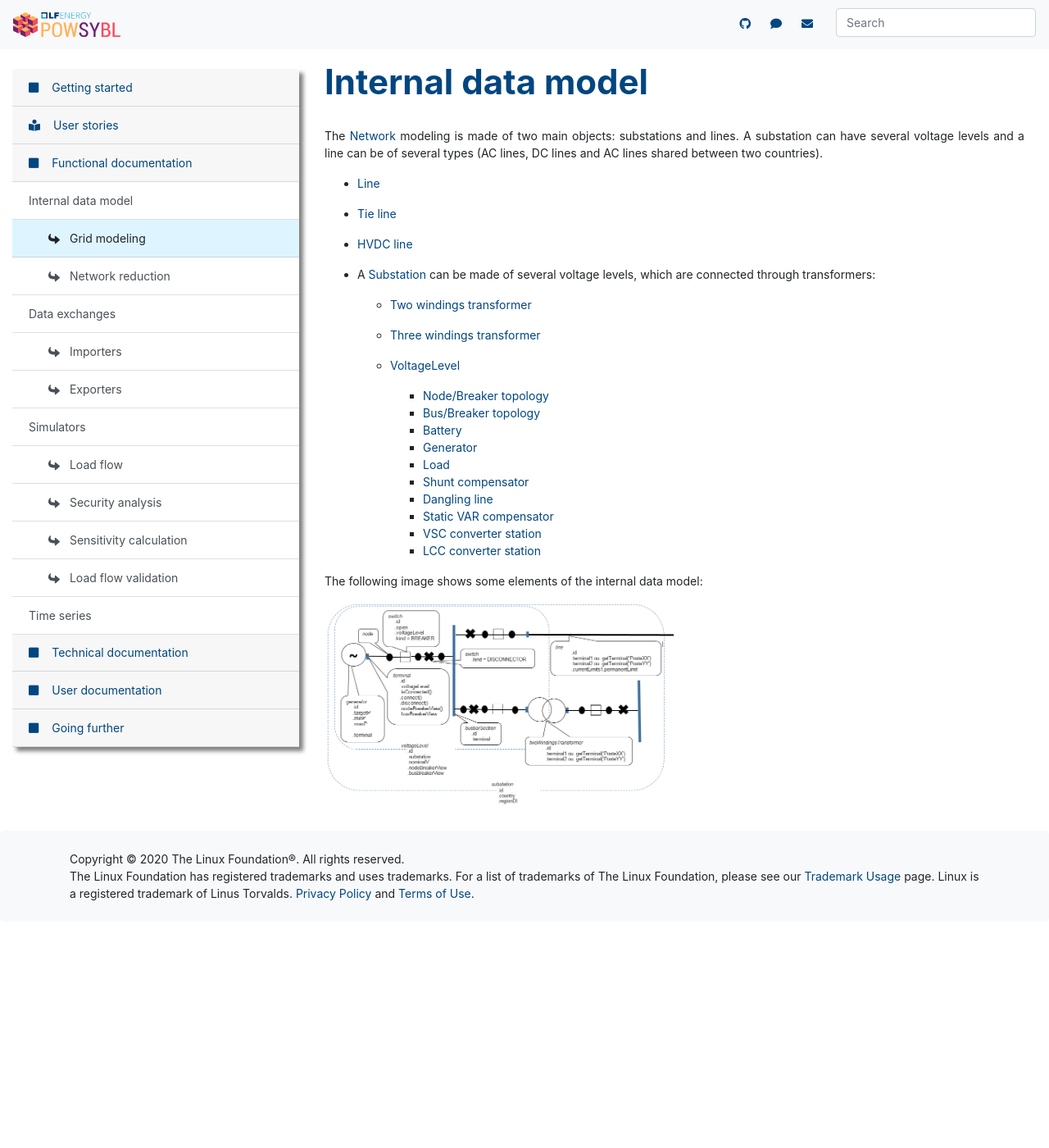
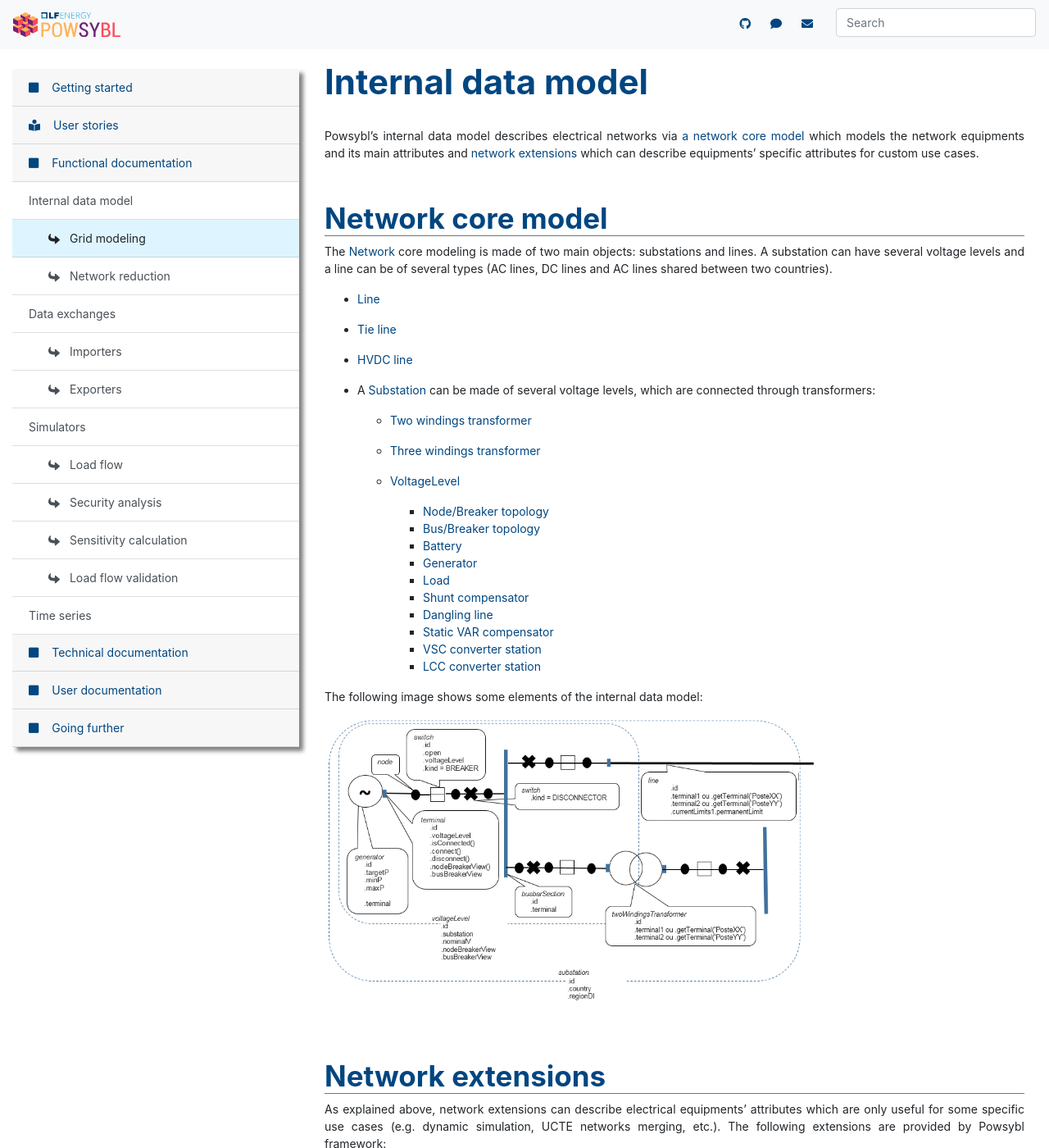
Before and after one commit to powsybl/powsybl.github.io, a Jekyll site: the page built from docs/iidm/model/index.md, in a window 1280 px wide and 1400 px high. Shown: the whole window at 82% size. Built offline with Jekyll 4.4.1, drawn with Linux system fonts in a browser that asks for light colours; nearby versions of some CDN libraries; some of the changed text lies outside the part shown.

Commit message:
Introduce concept of network extensions
Signed-off-by: RALAMBOTIANA MIORA <miora.ralambotiana@rte-france.com>

```diff
--- a/docs/iidm/model/index.md
+++ b/docs/iidm/model/index.md
@@ -3,8 +3,12 @@
 layout: default
 ---
 
+Powsybl's internal data model describes electrical networks via [a network core model](#network-core-mode) which models the network equipments
+and its main attributes and [network extensions](#network-extensions) which can describe equipments' specific attributes for custom use cases.
 
-The [Network](network.md) modeling is made of two main objects: substations and lines. A substation can have several voltage levels and a line can be of several types (AC lines, DC lines and AC lines shared between two countries).
+# Network core model
+
+The [Network](network.md) core modeling is made of two main objects: substations and lines. A substation can have several voltage levels and a line can be of several types (AC lines, DC lines and AC lines shared between two countries).
 
 - [Line](line.md)
 
@@ -32,4 +36,22 @@
 
 The following image shows some elements of the internal data model:
 
-![IIDM model](./images/schema-iidm.png){: width="50%" .center-image}
+![IIDM model](./images/schema-iidm.PNG){: width="70%" .center-image}
+
+# Network extensions
+
+As explained above, network extensions can describe electrical equipments' attributes which are only useful for some
+specific use cases (e.g. dynamic simulation, UCTE networks merging, etc.). The following extensions are provided by
+Powsybl framework:
+
+- [ActivePowerControl](../../todo.md)
+- [CgmesConversionContextExtension](../../todo.md)
+- [CgmesModelExtension](../../todo.md)
+- [CoordinatedReactiveControl](../../todo.md)
+- [Entsoe Area](../../todo.md)
+- [MergedXnode](../../todo.md)
+- [ThreeWindingsTransformerPhaseAngleClock](../../todo.md)
+- [TwoWindingsTransformerPhaseAngleClock](../../todo.md)
+- [Xnode](../../todo.md)
+
+However, it is also possible to [create you own custom network extension for your need](../../todo.md).
```
